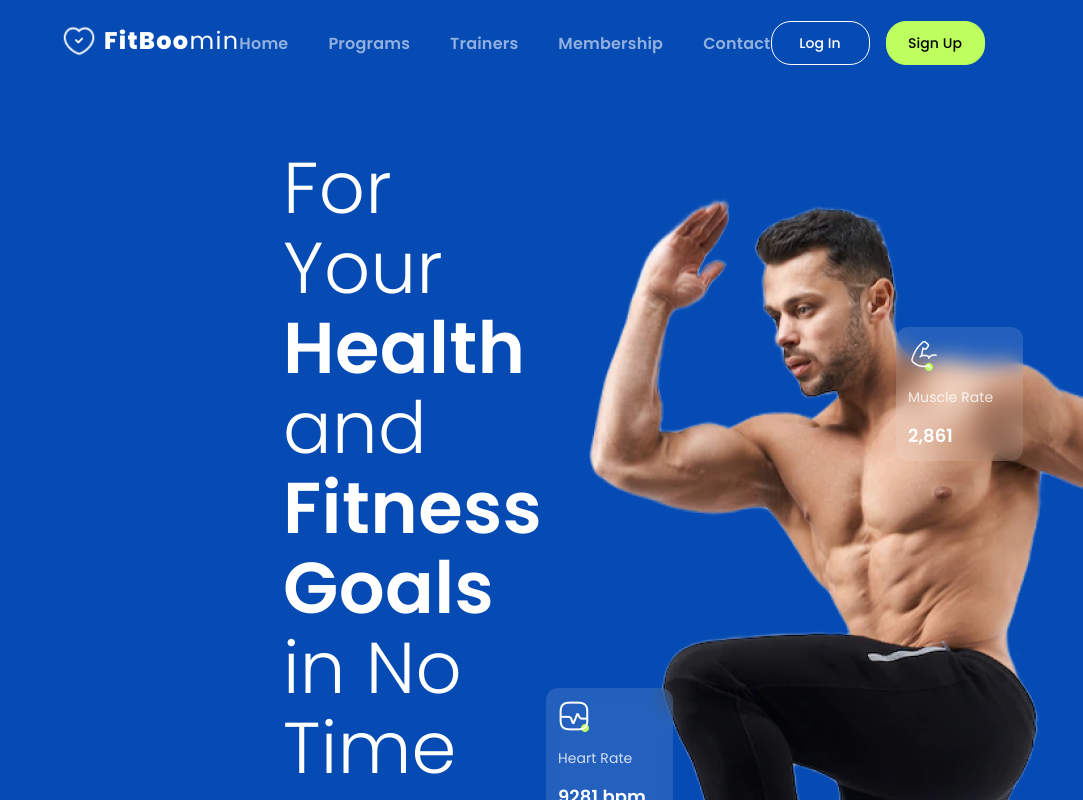
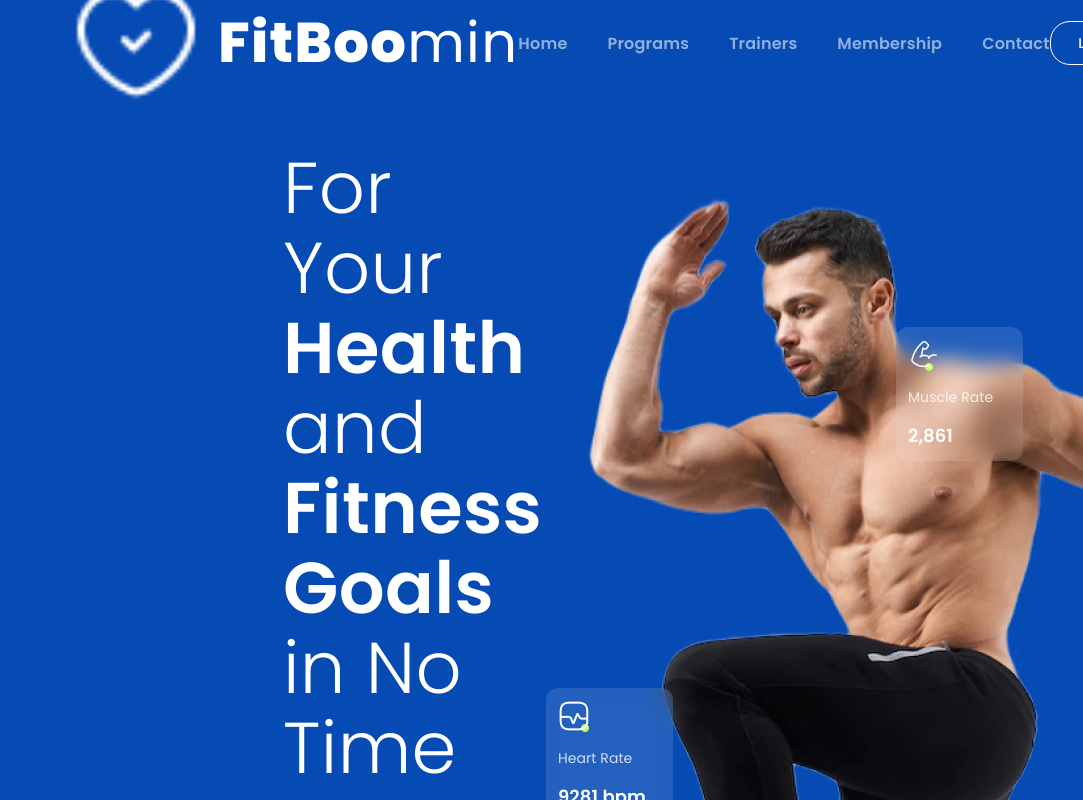
Before and after one commit to Qnieq/FitBoomin, a React (Vite) app: page / in a window 1280 px wide. Shown: the top 800 px of the page, without its empty margins (197-1280 px from the left). Built offline with nearby package versions, Linux system fonts and the light colour scheme; no server answers.

Commit message:
Update Logo.module.css

```diff
--- a/src/components/ui/Logo/Logo.module.css
+++ b/src/components/ui/Logo/Logo.module.css
@@ -1,6 +1,7 @@
-a
+.link
 {
     cursor: pointer;
+
 }
 .title
 {
@@ -17,10 +18,27 @@ a
 {
     color: #fff;
     font-weight: 750;
+    font-size: 24px;
     letter-spacing: 1.3px;
 }
 .nickname_min
 {
     font-weight: 400;
+    font-size: 24px;
     letter-spacing: 1.3px;
 }
+@media (max-width: 2560px)
+{
+    .logo
+    {
+        width: calc(240px + (40 - 240) * ((100vw - 320px) / (2560 - 320)));
+    }
+    .nickname
+    {
+        font-size: calc(80px + (24 - 80) * ((100vw - 320px) / (2560 - 320)));
+    }
+    .nickname_min
+    {
+        font-size: calc(80px + (24 - 80) * ((100vw - 320px) / (2560 - 320)));
+    }
+}
```
